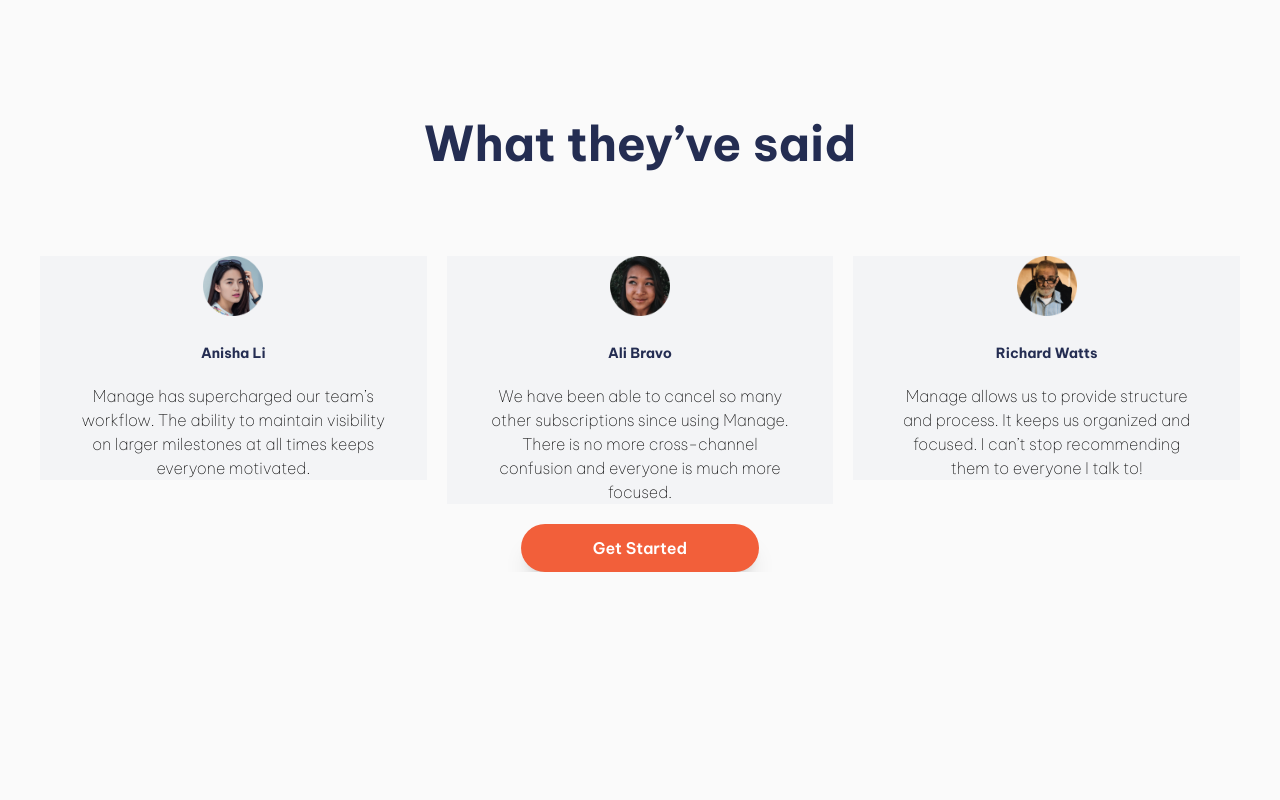
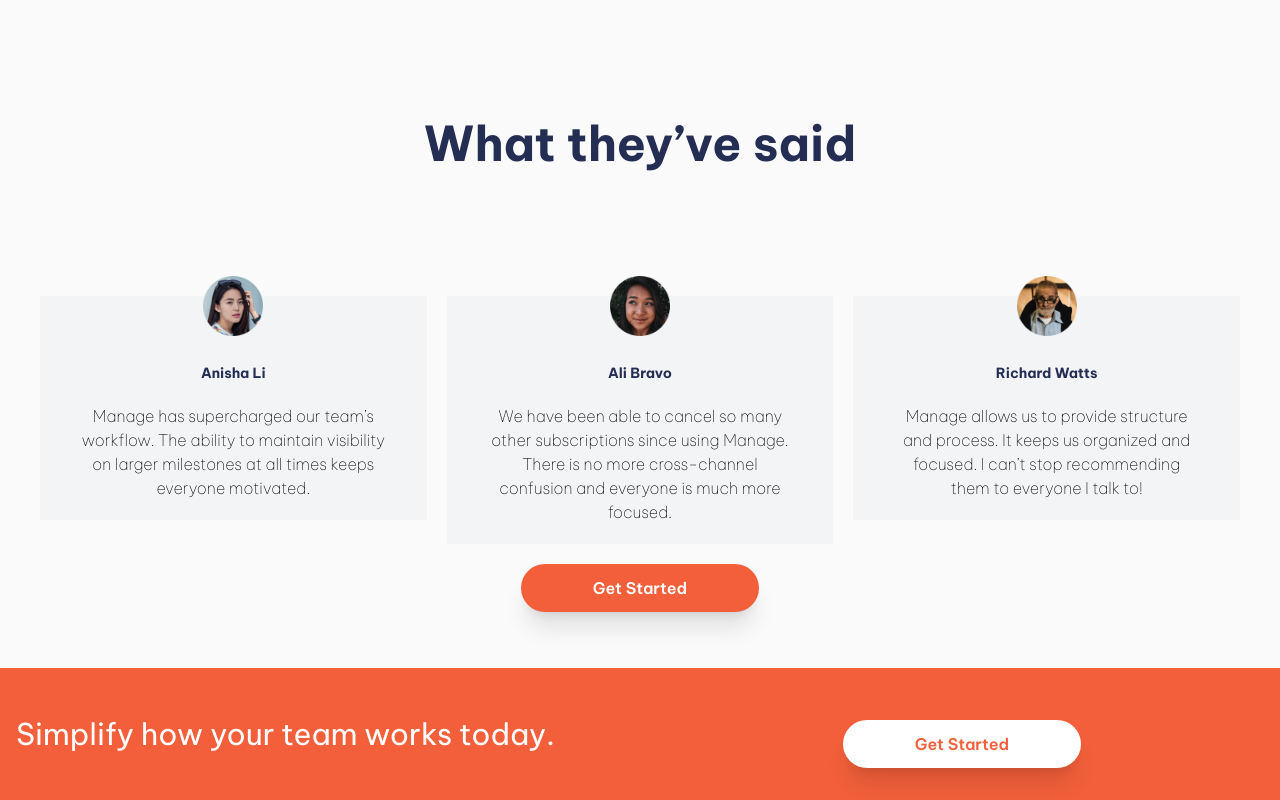
Before and after one commit to Najmaldin-ishag/manage-landing-page, a React (Vite) app: page / in a window 1280 px wide. Shown: the part 1249-2049 px from the top of the page. Before the commit the page ends 1821 px from the top, so only its background shows below. Built offline with nearby package versions, Linux system fonts and the light colour scheme.

Commit message:
added new section

```diff
--- a/src/App.jsx
+++ b/src/App.jsx
@@ -1,3 +1,4 @@
+import Cta from "./Sections/Cta";
 import Features from "./Sections/Features";
 import Hero from "./Sections/Hero";
 import NavBar from "./Sections/NavBar";
@@ -11,6 +12,7 @@
         <Hero />
         <Features />
         <Testimonials />
+        <Cta />
       </main>
     </>
   );
--- /dev/null
+++ b/src/Sections/Cta.jsx
@@ -0,0 +1,20 @@
+import Button from "../Components/Button";
+
+const Cta = () => {
+  return (
+    <section className="section-cta w-full">
+      <div className="grid grid-cols-2 gap-10 items-center justify-center ">
+        <p className="text-white text-3xl leading-3">
+          Simplify how your team works today.
+        </p>
+        <div className="flex justify-center">
+          <Button className="btn bg-white text-primary-bright-red mt-5 px-[4.5rem]">
+            Get Started
+          </Button>
+        </div>
+      </div>
+    </section>
+  );
+};
+
+export default Cta;
--- a/src/Sections/Hero.jsx
+++ b/src/Sections/Hero.jsx
@@ -2,7 +2,7 @@
 
 const Hero = () => {
   return (
-    <header className="section-padding">
+    <header className="section-padding container">
       <div className="grid grid-cols-2 mt-[6.5rem] ">
         {/* Header content */}
         <div>
--- a/src/Sections/NavBar.jsx
+++ b/src/Sections/NavBar.jsx
@@ -3,7 +3,7 @@
 
 const NavBar = () => {
   return (
-    <header className="mt-10 section-padding">
+    <header className="mt-[2.5rem]! section-padding container ">
       <nav className="flex justify-between items-center">
         <div>
           <img src="/images/logo.svg" alt="Logo" className="logo" />
--- a/src/index.css
+++ b/src/index.css
@@ -8,8 +8,7 @@
 
   body {
     background-color: hsl(0, 0%, 98%);
-    max-width: 1440px;
-    margin: 0 auto;
+
     font-family: "Be Vietnam Pro", sans-serif;
   }
 }
@@ -21,7 +20,7 @@
 
 @layer utilities {
   .container {
-    @apply max-w-[1440px] mx-auto;
+    @apply max-w-[1440px] mx-auto my-0;
   }
   .bg-img::before {
     content: "";
@@ -35,7 +34,10 @@
     @apply px-10;
   }
   .card {
-    @apply bg-gray-100 py-0 px-10 mt-10;
+    @apply bg-gray-100 py-5 px-10 mt-10;
+  }
+  .section-cta {
+    @apply py-[2rem] px-4 bg-primary-bright-red mt-[3.5rem] mx-0 my-0;
   }
 }
 
```
